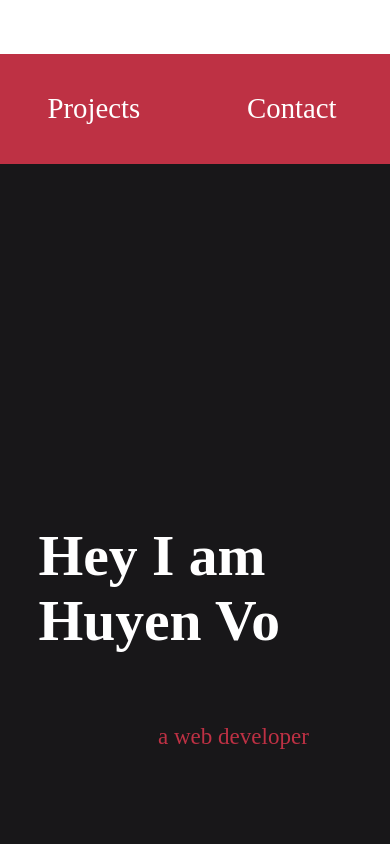
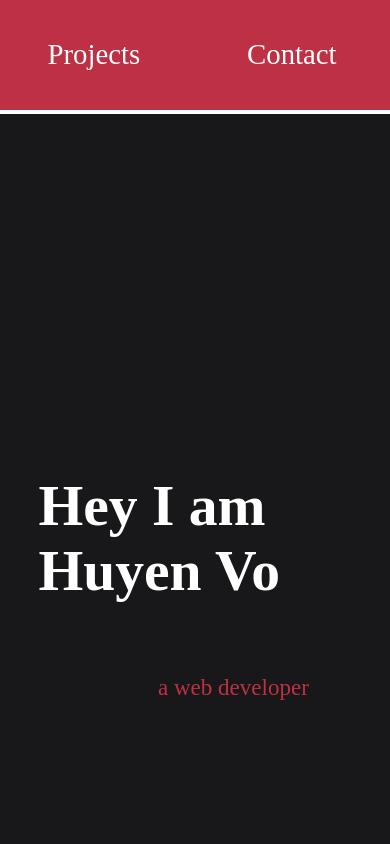
Before and after one commit to lanuyenuit/my-portfolio, a website: page index.html in a window 390 px wide. Shown: the top 844 px of the page. Drawn offline with Linux system fonts and the light colour scheme.

Commit message:
reponsive for navbar

```diff
--- a/styles.css
+++ b/styles.css
@@ -8,7 +8,25 @@ html,body {
 
 #nav-bar {
   background-color: #be3144;
+  position: fixed;
+  top: 0;
+  left: 0;
+  width: 100%;
+  z-index: 1000;
 }
+
+@media (max-width: 768px) {
+  #navbar ul {
+    flex-direction: column;
+    text-align: center;
+  }
+}
+
+body {
+  margin: 0;
+  padding-top: 60px; /* adjust to your navbar height */
+}
+
 
 .nav-list {
   display: flex;
```
